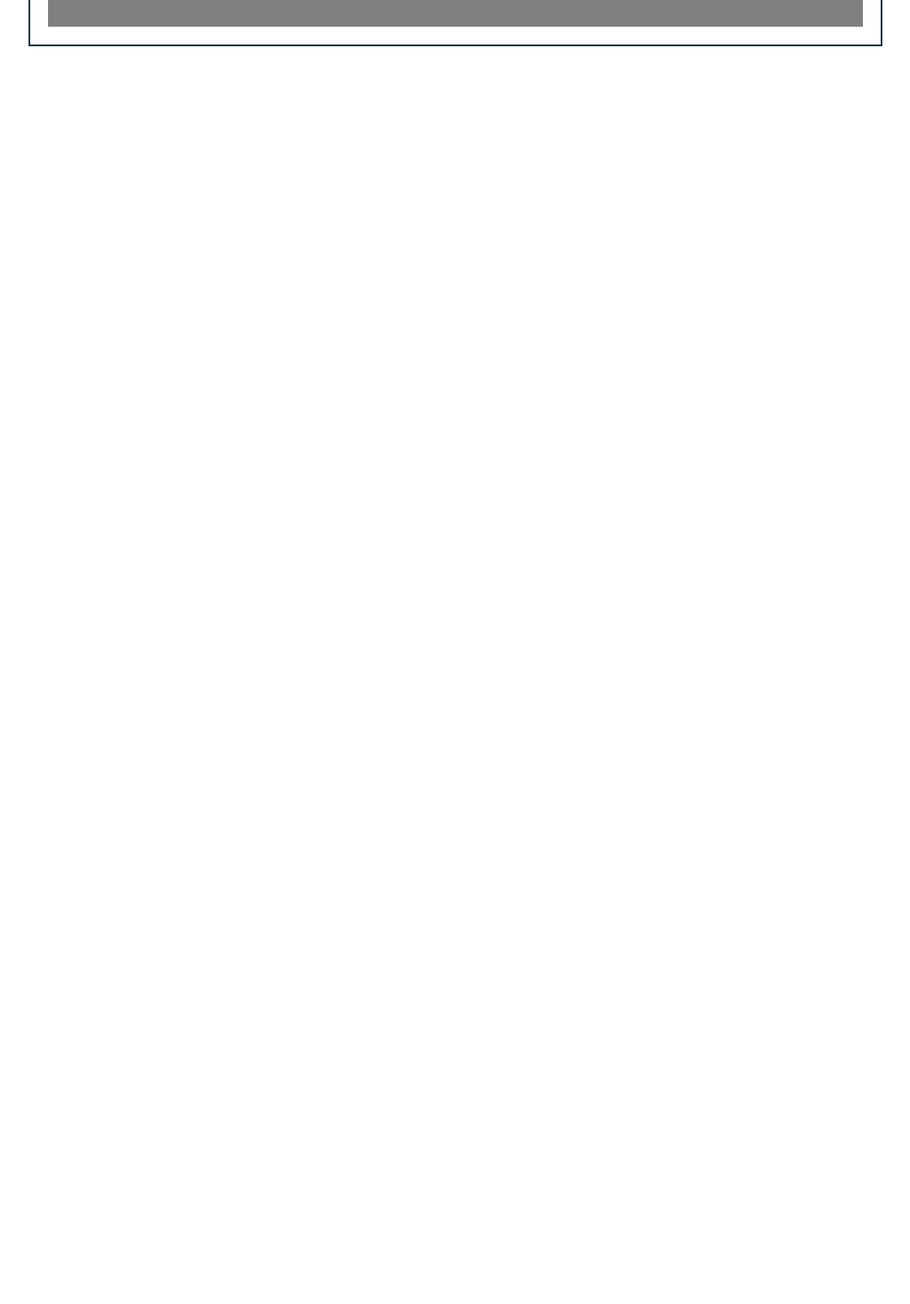
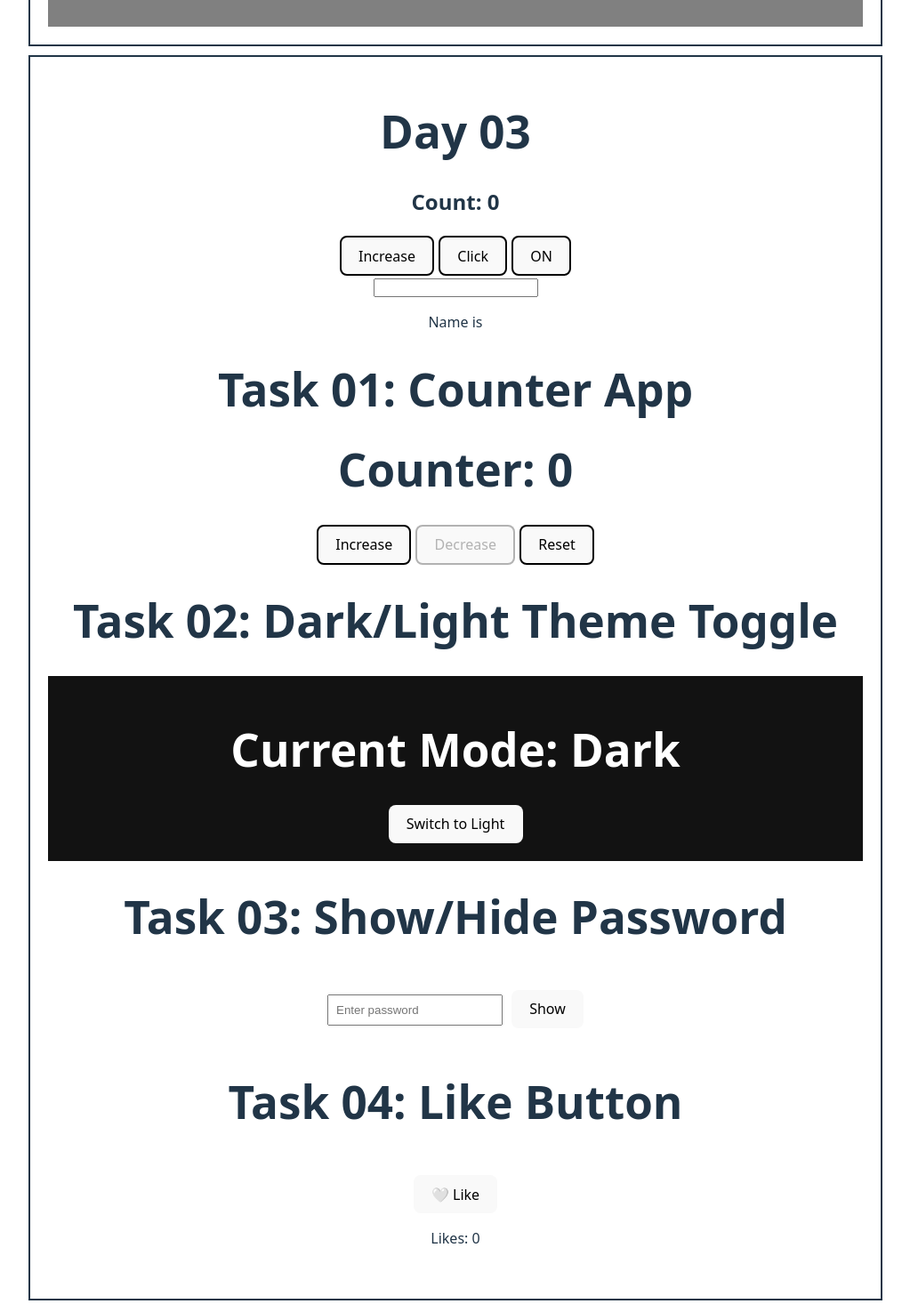
Before and after one commit to Aounraza786/React-Journey, a React (Vite) app in the folder React-Cource/: page / in a window 1280 px wide. Shown: the part 1284-2750 px from the top of the page at 89% size, without its empty margins (128-1151 px from the left). Before the commit the page ends 1368 px from the top, so only its background shows below. Built offline with nearby package versions, Linux system fonts and the light colour scheme.

Commit message:
Day 03 Done
Task 01, 02, 03, 04 All done. And covered Day 03

```diff
--- a/React-Cource/src/App.jsx
+++ b/React-Cource/src/App.jsx
@@ -4,8 +4,14 @@ import ProfileCard from "./Components/ProfileCard";
 import HeroSection from "./Components/HeroSection";
 import ServiceSection from "./Components/ServiceSection";
 import Footer from "./Components/Footer";
+import { useState } from "react";
+import CounterDashboard from "./Components/CounterDashboard";
+import DarkAndLightTheme from "./Components/DarkAndLightTheme";
+import ShowHidePassword from "./Components/ShowHidePassword";
+import LikeButton from "./Components/LikeButton";
 
 function App() {
+  /*   Day 01   */
   const users = [
     {
       id: 1,
@@ -35,13 +41,30 @@ function App() {
         "https://encrypted-tbn0.gstatic.com/images?q=tbn:ANd9GcRaGDqrxCzebkRb9OLpx-76MP1O5ANbS4y-jIFbCPoaqO0vUr4dbsa7MSo&s",
     },
   ];
+
+  /* Day 02 */
   const services = [
     { id: 1, title: "Web Development", info: "We build Websites" },
     { id: 2, title: "App Development", info: "We build Mobile Apps" },
     { id: 3, title: "UX/UI Designing", info: "We designed Interface" },
   ];
+  /*  Day 03 */
+
+  /* State Concept */
+  const [count, setcount] = useState(0);
+  /* Re-rendering Concept */
+  console.log("Rendered");
+  const [x, setx] = useState(0);
+
+  /* State + Event Concept */
+  const [isOn, setisOn] = useState(true);
+
+  /* Handling Input Fields */
+  const [name, setname] = useState("");
+
   return (
     <>
+      {/* Day 01 */}
       <div style={{ border: "2px solid", padding: "20px" }}>
         <h1>Day 1</h1>
         <div style={{ display: "flex", gap: "20px" }}>
@@ -57,6 +80,7 @@ function App() {
           ))}
         </div>
       </div>
+      {/* Day 02 */}
       <div style={{ border: "2px solid", padding: "20px", marginTop: "10px" }}>
         <h1>Day 2</h1>
         <Navbar title="My Company" />
@@ -67,6 +91,52 @@ function App() {
         <ServiceSection services={services} />
         <Footer text="I am a footer" />
       </div>
+      {/* Day 03 */}
+      <div style={{ border: "2px solid", padding: "20px", marginTop: "10px" }}>
+        <h1>Day 03</h1>
+        {/* State Concept */}
+        <h2>Count: {count}</h2>
+        <button
+          style={{ border: "2px solid" }}
+          onClick={() => setcount((prev) => prev + 1)}
+        >
+          Increase
+        </button>
+        {/* Re-rendering Concept */}
+        <button
+          style={{ marginLeft: "5px", border: "2px solid" }}
+          onClick={() => setx(x + 1)}
+        >
+          Click
+        </button>
+        {/* State + Event Concept */}
+        <button
+          style={{ marginLeft: "5px", border: "2px solid" }}
+          onClick={() => {
+            console.log("Old State:", isOn); // How to toggle state
+            setisOn(!isOn);
+          }}
+        >
+          {isOn ? "ON" : "OFF"}
+        </button>
+        {/* Handling Input Fields */}
+        <div>
+          <input
+            type="text"
+            value={name}
+            onChange={(e) => setname(e.target.value)}
+          />
+          <p>Name is {name}</p>
+        </div>
+        <h1>Task 01: Counter App</h1>
+        <CounterDashboard />
+        <h1>Task 02: Dark/Light Theme Toggle</h1>
+        <DarkAndLightTheme />
+        <h1>Task 03: Show/Hide Password</h1>
+        <ShowHidePassword />
+        <h1>Task 04: Like Button</h1>
+        <LikeButton />
+      </div>
     </>
   );
 }
--- /dev/null
+++ b/React-Cource/src/Components/CounterDashboard.jsx
@@ -0,0 +1,33 @@
+import { useState } from "react";
+
+function CounterDashboard() {
+  console.log("Component Rendered");
+  const [counter, setcounter] = useState(0);
+  return (
+    <>
+      <h1>Counter: {counter}</h1>
+      <button
+        style={{ border: "2px solid" }}
+        onClick={() => setcounter((prev) => prev + 1)}
+      >
+        Increase
+      </button>
+      <button
+        disabled={counter === 0}
+        style={{ border: "2px solid", marginLeft: "5px" }}
+        onClick={() => {
+          setcounter((prev) => prev - 1);
+        }}
+      >
+        Decrease
+      </button>
+      <button
+        style={{ border: "2px solid", marginLeft: "5px" }}
+        onClick={() => setcounter(0)}
+      >
+        Reset
+      </button>
+    </>
+  );
+}
+export default CounterDashboard;
--- /dev/null
+++ b/React-Cource/src/Components/DarkAndLightTheme.jsx
@@ -0,0 +1,24 @@
+import { useState } from "react";
+
+function DarkAndLightTheme() {
+  console.log("Component Rendered");
+  const [dark, setdark] = useState(true);
+  const pageStyle = {
+    backgroundColor: dark ? "#121212" : "#ffffff",
+    color: dark ? "#ffffff" : "#000000",
+    padding: "20px",
+  };
+  return (
+    <div style={pageStyle}>
+      <h1>Current Mode: {dark ? "Dark" : "Light"}</h1>
+      <button
+        onClick={() => {
+          setdark(!dark);
+        }}
+      >
+        {dark ? "Switch to Light" : "Switch to Dark"}
+      </button>
+    </div>
+  );
+}
+export default DarkAndLightTheme;
--- /dev/null
+++ b/React-Cource/src/Components/LikeButton.jsx
@@ -0,0 +1,24 @@
+import { useState } from "react";
+
+function LikeButton() {
+  console.log("Component Rendered");
+
+  const [liked, setLiked] = useState(false);
+  const [likesCount, setLikesCount] = useState(0);
+
+  function handleLike() {
+    setLiked((prevLiked) => !prevLiked);
+
+    setLikesCount((prevCount) => (liked ? prevCount - 1 : prevCount + 1));
+  }
+
+  return (
+    <div style={{ padding: "20px" }}>
+      <button onClick={handleLike}>{liked ? "❤️ Liked" : "🤍 Like"}</button>
+
+      <p>Likes: {likesCount}</p>
+    </div>
+  );
+}
+
+export default LikeButton;
--- /dev/null
+++ b/React-Cource/src/Components/ShowHidePassword.jsx
@@ -0,0 +1,26 @@
+import { useState } from "react";
+
+function ShowHidePassword() {
+  console.log("Component Rendered");
+
+  const [showPassword, setShowPassword] = useState(false);
+
+  return (
+    <div style={{ padding: "20px" }}>
+      <input
+        type={showPassword ? "text" : "password"}
+        placeholder="Enter password"
+        style={{ padding: "8px" }}
+      />
+
+      <button
+        onClick={() => setShowPassword((prev) => !prev)}
+        style={{ marginLeft: "10px" }}
+      >
+        {showPassword ? "Hide" : "Show"}
+      </button>
+    </div>
+  );
+}
+
+export default ShowHidePassword;
```
